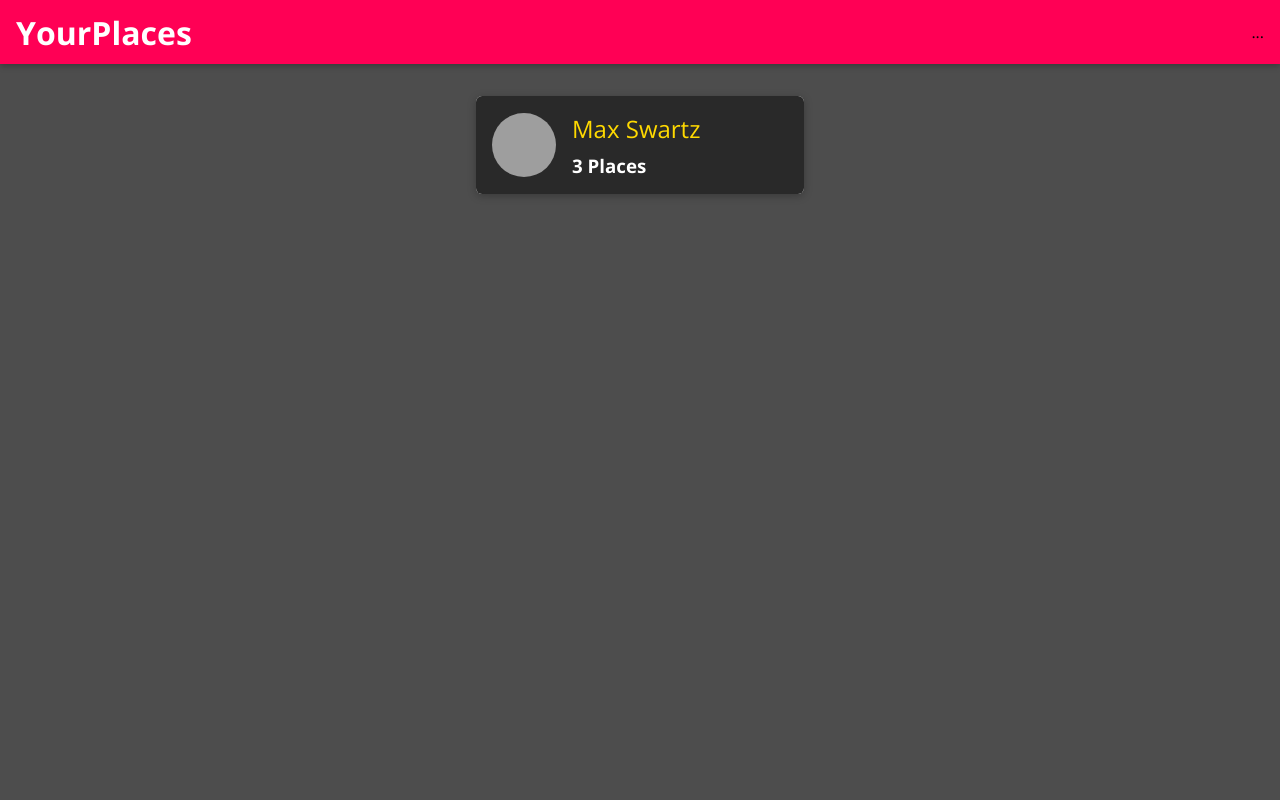
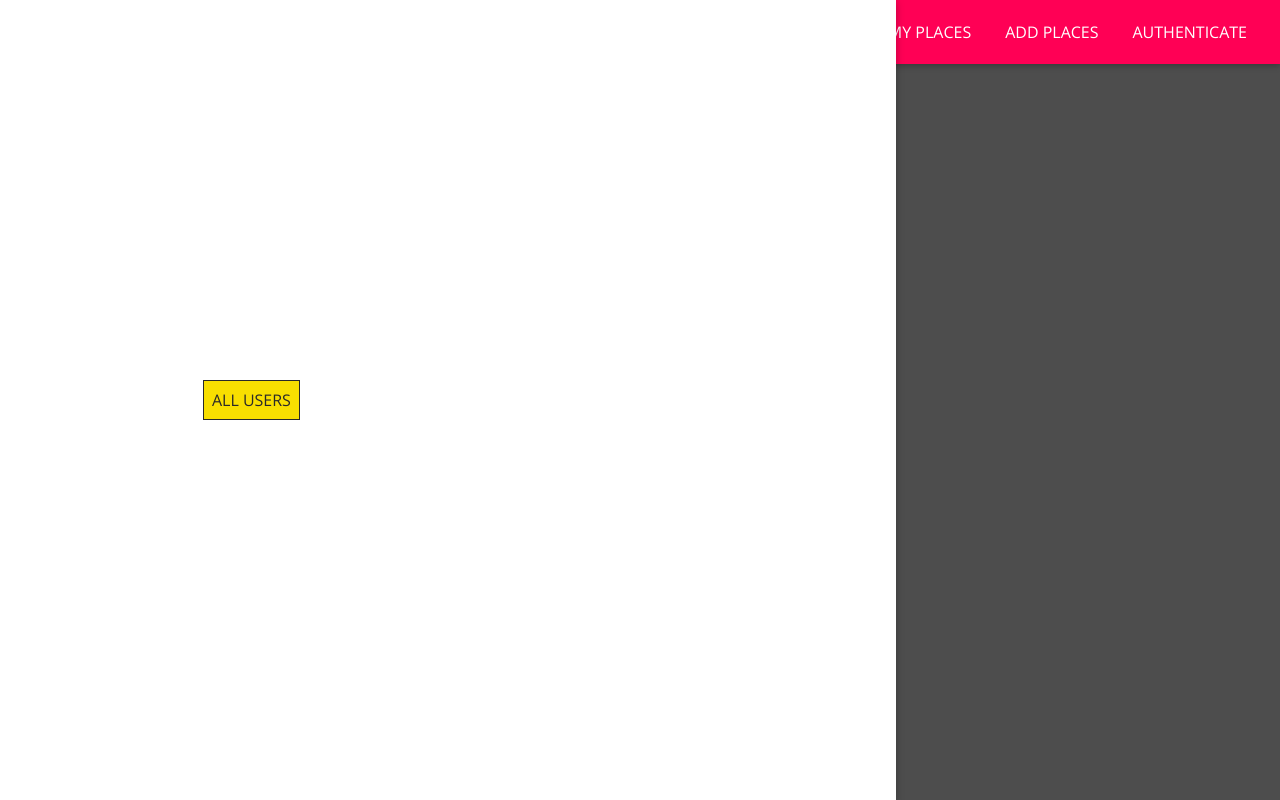
Before and after one commit to Maceina/EasySell, a React (Create React App) app in the folder frontend/: page / in a window 1280 px wide. Built offline with nearby package versions, Linux system fonts and the light colour scheme; grey boxes are pictures that could not be loaded.

Commit message:
Created React portal

```diff
--- a/frontend/public/index.html
+++ b/frontend/public/index.html
@@ -28,6 +28,7 @@
   </head>
   <body>
     <noscript>You need to enable JavaScript to run this app.</noscript>
+    <div id="drawer-hook"></div>
     <div id="root"></div>
     <!--
       This HTML file is a template.
--- a/frontend/src/shared/components/Navigation/MainNavigation.js
+++ b/frontend/src/shared/components/Navigation/MainNavigation.js
@@ -2,10 +2,18 @@
 import { Link } from "react-router-dom";
 
 import MainHeader from "./MainHeader";
+import NavLinks from "./NavLinks";
 import "./MainNavigation.css";
+import SideDrawer from "./SideDrawer";
 
 const MainNavigation = props => {
   return (
+      <React.Fragment>
+      <SideDrawer>
+          <nav className="main-navigation__drawer-nav">
+              <NavLinks/>
+          </nav>
+      </SideDrawer>
     <MainHeader>
       <button className="main-navigation__menu-btn">
         <span />
@@ -15,8 +23,11 @@
       <h1 className="main-navigation__title">
         <Link to="/">YourPlaces</Link>
       </h1>
-      <nav>...</nav>
+      <nav className="main-navigation__header-nav">
+        <NavLinks />
+      </nav>
     </MainHeader>
+    </React.Fragment>
   );
 };
 
--- a/frontend/src/shared/components/Navigation/NavLinks.css
+++ b/frontend/src/shared/components/Navigation/NavLinks.css
@@ -0,0 +1,76 @@
+.nav-links {
+    list-style: none;
+    margin: 0;
+    padding: 0;
+    width: 100%;
+    height: 100%;
+    display: flex;
+    flex-direction: column;
+    justify-content: center;
+    align-items: center;
+  }
+
+  .nav-links li {
+    margin: 1rem;
+  }
+
+  .nav-links a {
+    border: 1px solid transparent;
+    color: #292929;
+    text-decoration: none;
+    padding: 0.5rem;
+  }
+
+  .nav-links a:hover,
+  .nav-links a:active,
+  .nav-links a.active {
+    background: #f8df00;
+    border-color: #292929;
+    color: #292929;
+  }
+
+  .nav-links button {
+    cursor: pointer;
+    border: 1px solid #292929;
+    color: #292929;
+    background: transparent;
+    padding: 0.5rem;
+    font: inherit;
+  }
+
+  .nav-links button:focus {
+    outline: none;
+  }
+
+  .nav-links button:hover,
+  .nav-links button:active {
+    background: #292929;
+    color: white;
+  }
+
+  @media (min-width: 768px) {
+    .nav-links {
+      flex-direction: row;
+    }
+
+    .nav-links li {
+      margin: 0 0.5rem;
+    }
+
+    .nav-links a {
+      color: white;
+      text-decoration: none;
+    }
+
+    .nav-links button {
+      border: 1px solid white;
+      color: white;
+      background: transparent;
+    }
+
+    .nav-links button:hover,
+    .nav-links button:active {
+      background: #f8df00;
+      color: #292929;
+    }
+  }
--- a/frontend/src/shared/components/Navigation/NavLinks.js
+++ b/frontend/src/shared/components/Navigation/NavLinks.js
@@ -0,0 +1,25 @@
+import React from "react";
+import { NavLink } from "react-router-dom";
+
+import "./NavLinks.css";
+
+const NavLinks = props => {
+  return (
+    <ul className="nav-links">
+      <li>
+        <NavLink to="/" exact>ALL USERS</NavLink>
+      </li>
+      <li>
+        <NavLink to="/u1/places">MY PLACES</NavLink>
+      </li>
+      <li>
+        <NavLink to="/places/new">ADD PLACES</NavLink>
+      </li>
+      <li>
+        <NavLink to="/auth">AUTHENTICATE</NavLink>
+      </li>
+    </ul>
+  );
+};
+
+export default NavLinks;
--- a/frontend/src/shared/components/Navigation/SideDraer.css
+++ b/frontend/src/shared/components/Navigation/SideDraer.css
@@ -0,0 +1,10 @@
+.side-drawer {
+    position: fixed;
+    left: 0;
+    top: 0;
+    z-index: 100;
+    height: 100vh;
+    width: 70%;
+    background: white;
+    box-shadow: 0 2px 8px rgba(0, 0, 0, 0.26);
+  }
--- a/frontend/src/shared/components/Navigation/SideDrawer.js
+++ b/frontend/src/shared/components/Navigation/SideDrawer.js
@@ -0,0 +1,15 @@
+import React from 'react';
+import ReactDOM from 'react-dom';
+
+import './SideDraer.css';
+
+const SideDrawer = props => {
+
+const content = <aside className="side-drawer">{props.children}</aside>;
+
+return ReactDOM.createPortal(content, document.getElementById('drawer-hook'))
+
+
+};
+
+export default SideDrawer;
```
